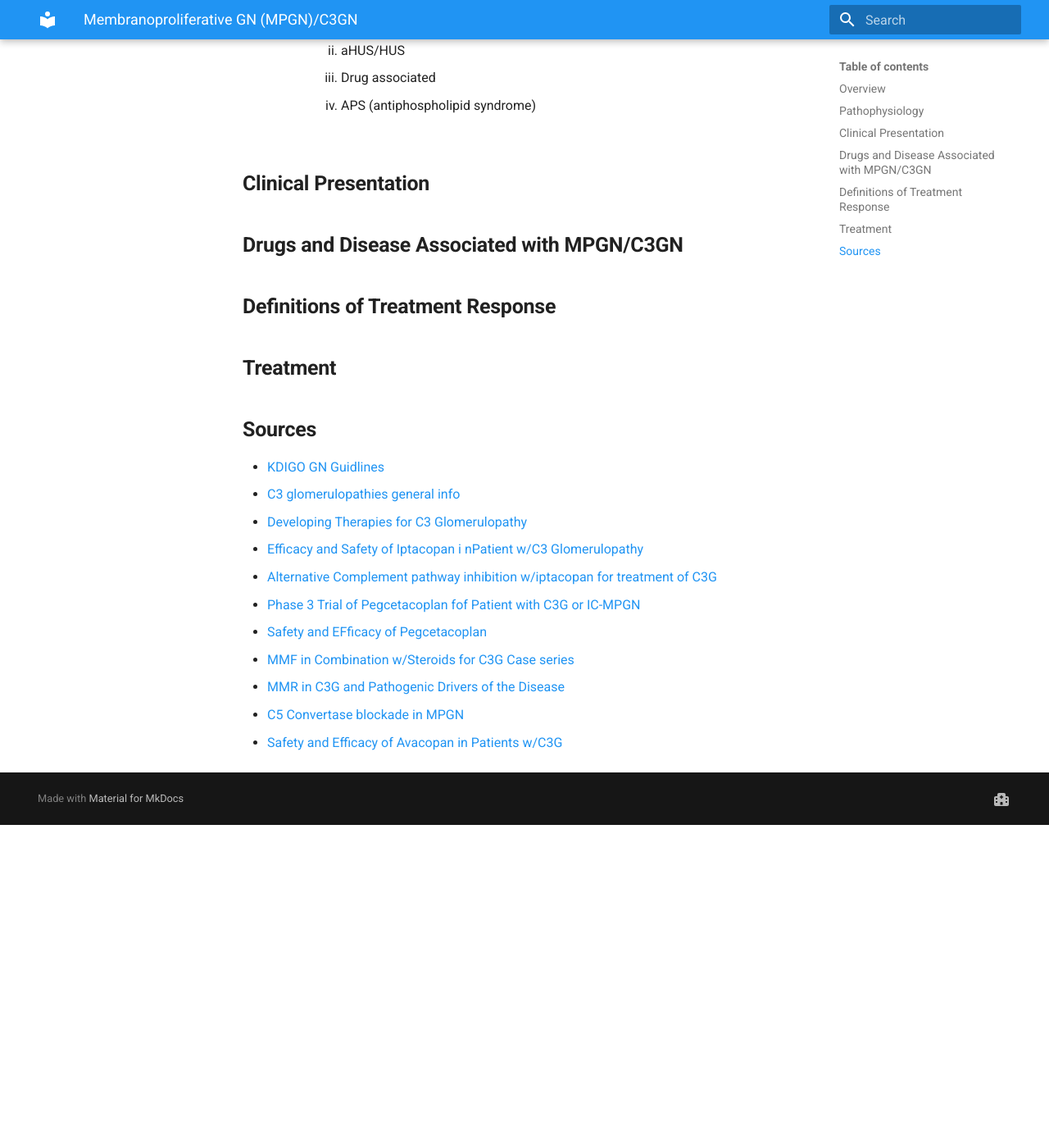
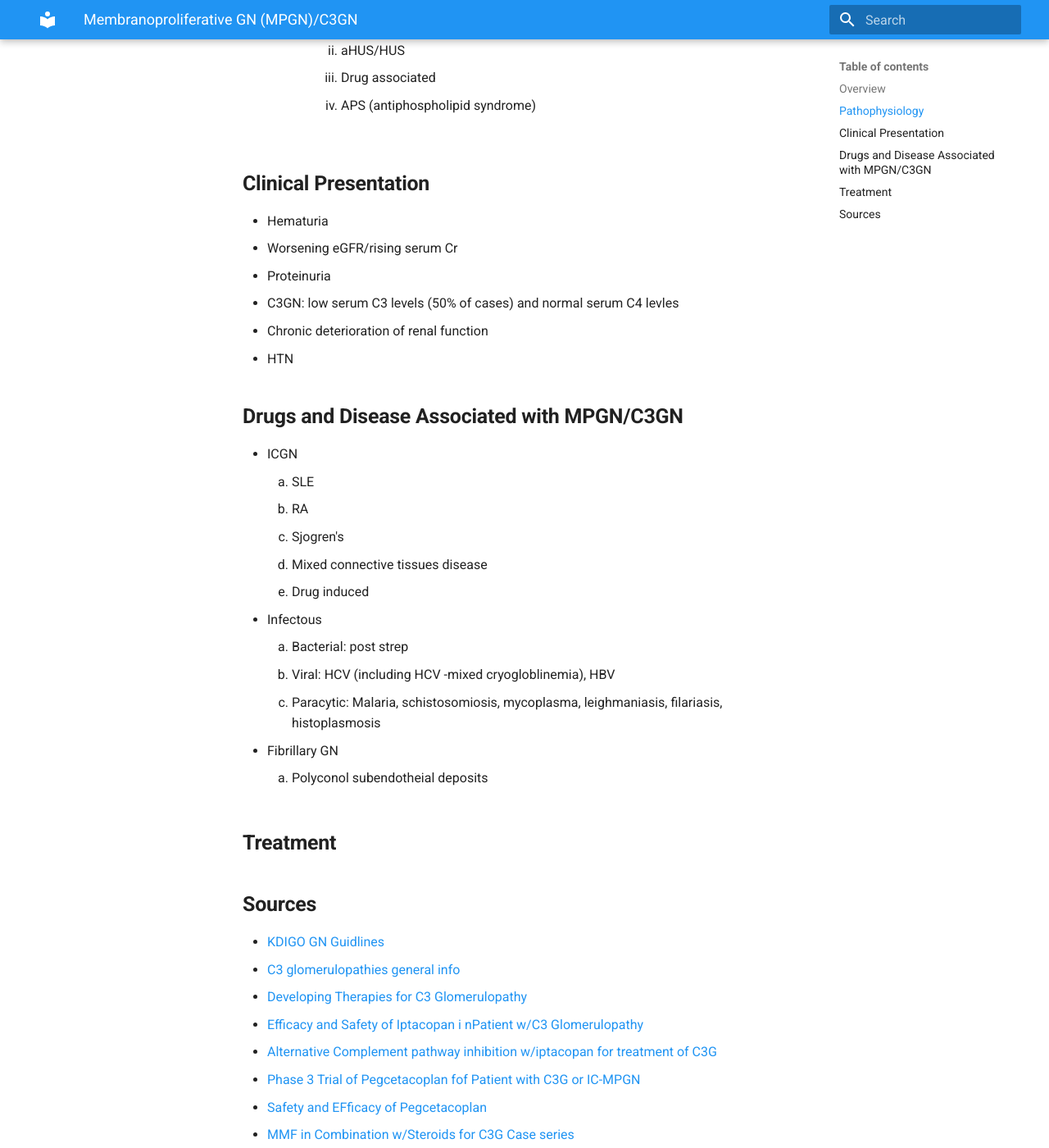
Before and after one commit to TTUNEPH2025/GN, an MkDocs documentation site: the page built from docs/MPGN-C3GN.md, in a window 1280 px wide and 1400 px high, scrolled down 1930 px. Shown: the whole window at 82% size. Built offline with MkDocs 1.6.1 and Material for MkDocs 9.7.7, drawn with Linux system fonts in a browser that asks for light colours; before the commit the page ends 2936 px from its top, so only the background shows below that.

Commit message:
Update MPGN-C3GN.md

```diff
--- a/docs/MPGN-C3GN.md
+++ b/docs/MPGN-C3GN.md
@@ -44,8 +44,25 @@
             3. Drug associated
             4. APS (antiphospholipid syndrome)
 ## **Clinical Presentation**
+  * Hematuria
+  * Worsening eGFR/rising serum Cr
+  * Proteinuria
+  * C3GN: low serum C3 levels (50% of cases) and normal serum C4 levles
+  * Chronic deterioration of renal function
+  * HTN
 ## **Drugs and Disease Associated with MPGN/C3GN**
-## **Definitions of Treatment Response**
+  * ICGN
+    1. SLE
+    2. RA
+    3. Sjogren's
+    4. Mixed connective tissues disease
+    5. Drug induced
+  * Infectous
+    1. Bacterial: post strep
+    2. Viral: HCV (including HCV -mixed cryogloblinemia), HBV
+    3. Paracytic: Malaria, schistosomiosis, mycoplasma, leighmaniasis, filariasis, histoplasmosis
+  * Fibrillary GN
+    1. Polyconol subendotheial deposits
 ## **Treatment**
 ## **Sources**
  * [KDIGO GN Guidlines](https://kdigo.org/guidelines/gd/)
```
